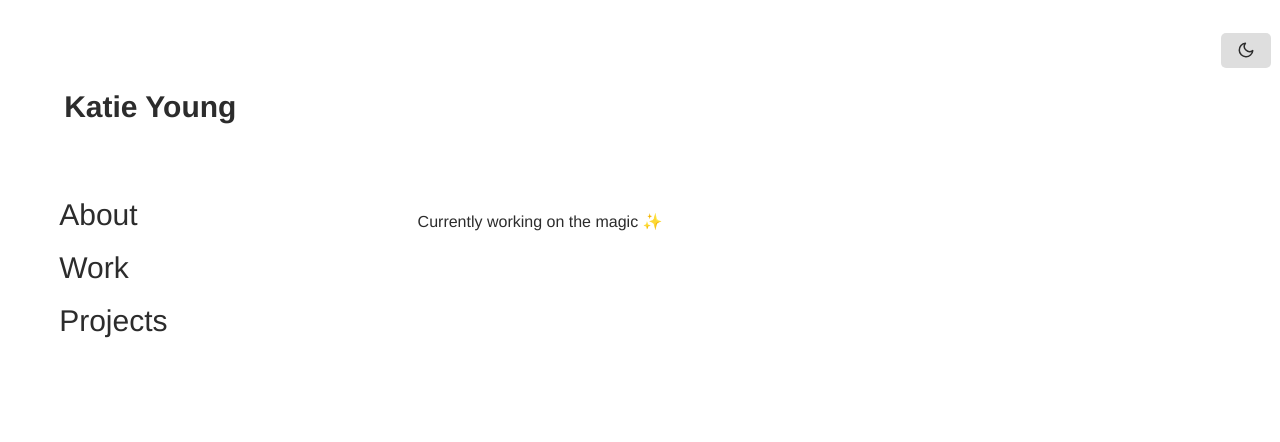
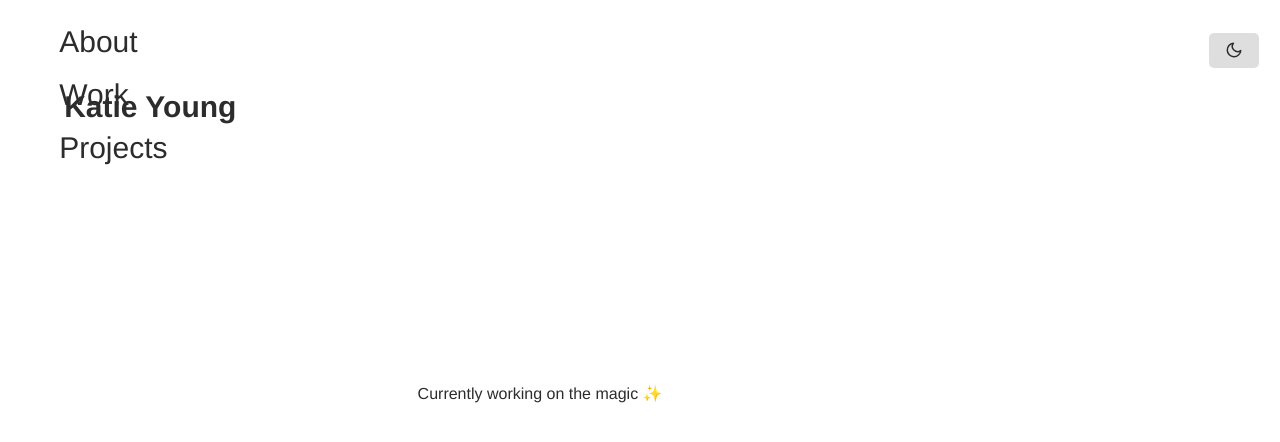
Before and after one commit to kaydyoung/kaydyoung.github.io, a Jekyll site: the page built from fun.html, in a window 1280 px wide. Shown: the top 442 px of the page. Built offline with Jekyll 4.4.1, drawn with Linux system fonts in a browser that asks for light colours.

Commit message:
css changes

```diff
--- a/_sass/main.scss
+++ b/_sass/main.scss
@@ -43,8 +43,9 @@
   align-content: center;
   font-size: 12px;
   font-weight: 500;
-  margin-left: 96%;
+  margin-left: 95%;
   margin-top: 25px;
+  margin-right: 50px;
   z-index: 100;
 }
 
@@ -143,7 +144,7 @@ color: var(--mainText);
   flex-direction: column;
   position: fixed;
   margin-left: 4vw;
-  top: 22vh;
+  top: 25px;
   overflow: hidden;
   font-size: 30px;
 }
@@ -174,10 +175,10 @@ color: var(--mainText);
   margin-left: 32vw;
   display: flex;
   flex-direction: column;
-  margin-top: 16vh;
+  margin-top: 25%;
   align-items: flex-start;
   margin-right: 10vw;
-  margin-bottom: 10vh;
+  margin-bottom: 25%;
 }
 
 .page-wrapper p {
```
Also changed, not shown: 4 other files.
